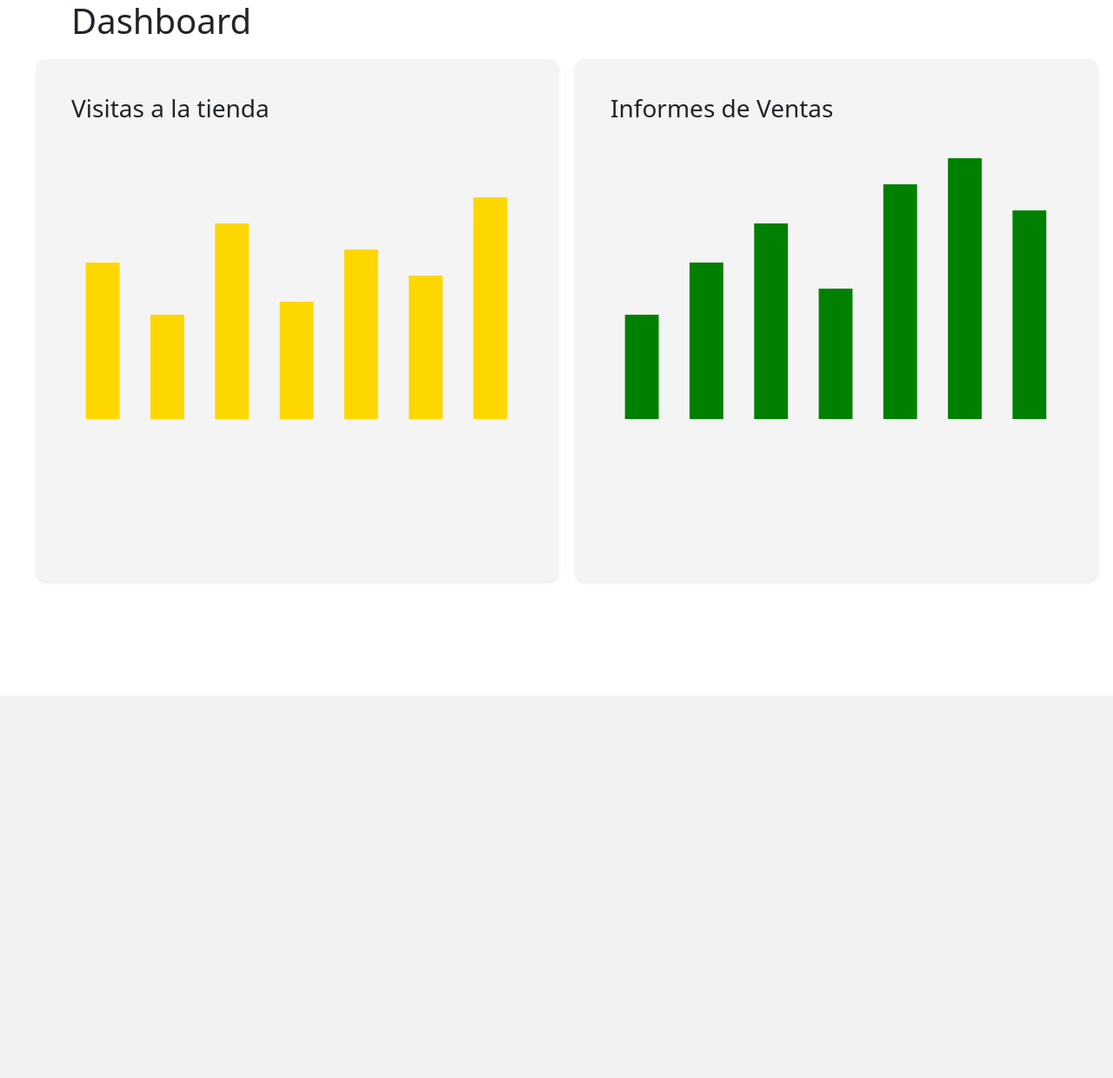
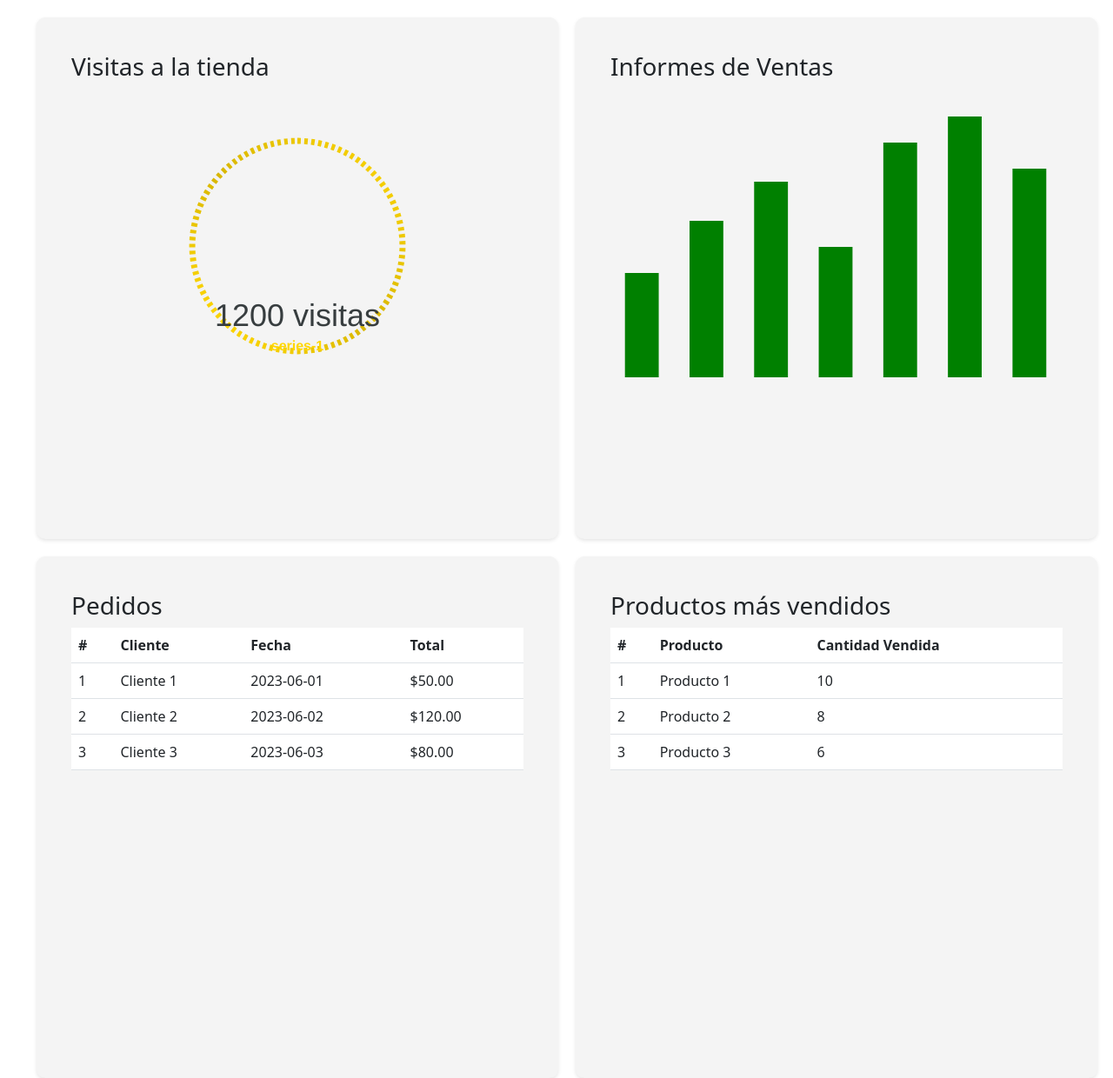
Before and after one commit to MeiBermudez/pctech, a PHP site: page /admin/dashboard.php in a window 1280 px wide. Shown: the whole page at 87% size. Before the commit the page ends 800 px from the top, so only its background shows below. Run offline with PHP 8.4, Linux system fonts and the light colour scheme; some libraries are stand-ins or nearby versions.

Commit message:
dashboardupdter

```diff
--- a/admin/dashboard.php
+++ b/admin/dashboard.php
@@ -37,13 +37,13 @@
             height: 70%;
         }
     </style>
-    <title>Dashboard</title>
+    <title>panel administrativo</title>
 </head>
 
 <body>
 
     <div class="container">
-        <h1>Dashboard</h1>
+        <h1></h1>
 
         <div class="dashboard-container">
             <div class="dashboard-item">
@@ -56,6 +56,70 @@
                 <!-- Contenedor para el gráfico de informes de ventas -->
                 <div id="sales-chart" class="chart-container"></div>
             </div>
+            <div class="dashboard-item">
+                <h3>Pedidos</h3>
+                <!-- Contenido para la lista de pedidos -->
+                <table class="table">
+                    <thead>
+                        <tr>
+                            <th>#</th>
+                            <th>Cliente</th>
+                            <th>Fecha</th>
+                            <th>Total</th>
+                        </tr>
+                    </thead>
+                    <tbody>
+                        <tr>
+                            <td>1</td>
+                            <td>Cliente 1</td>
+                            <td>2023-06-01</td>
+                            <td>$50.00</td>
+                        </tr>
+                        <tr>
+                            <td>2</td>
+                            <td>Cliente 2</td>
+                            <td>2023-06-02</td>
+                            <td>$120.00</td>
+                        </tr>
+                        <tr>
+                            <td>3</td>
+                            <td>Cliente 3</td>
+                            <td>2023-06-03</td>
+                            <td>$80.00</td>
+                        </tr>
+                    </tbody>
+                </table>
+            </div>
+            <div class="dashboard-item">
+                <h3>Productos más vendidos</h3>
+                <!-- Contenido para la lista de productos más vendidos -->
+                <table class="table">
+                    <thead>
+                        <tr>
+                            <th>#</th>
+                            <th>Producto</th>
+                            <th>Cantidad Vendida</th>
+                        </tr>
+                    </thead>
+                    <tbody>
+                        <tr>
+                            <td>1</td>
+                            <td>Producto 1</td>
+                            <td>10</td>
+                        </tr>
+                        <tr>
+                            <td>2</td>
+                            <td>Producto 2</td>
+                            <td>8</td>
+                        </tr>
+                        <tr>
+                            <td>3</td>
+                            <td>Producto 3</td>
+                            <td>6</td>
+                        </tr>
+                    </tbody>
+                </table>
+            </div>
         </div>
 
     </div>
@@ -65,49 +129,59 @@
         $(document).ready(function () {
             // Datos de ejemplo para el gráfico de visitas a la tienda
             var visitsData = {
-                series: [1200, 800, 1500, 900, 1300, 1100, 1700]
+                series: [1200]
             };
 
             // Opciones de configuración del gráfico de visitas a la tienda
             var visitsOptions = {
                 chart: {
-                    type: 'bar',
+                    type: 'radialBar',
                     height: 300,
                     sparkline: {
                         enabled: true
                     }
                 },
                 plotOptions: {
-                    bar: {
-                        horizontal: false,
-                        columnWidth: '55%',
-                        endingShape: 'rounded'
-                    },
-                },
-                dataLabels: {
-                    enabled: false
-                },
-                stroke: {
-                    show: true,
-                    width: 2,
-                    colors: ['transparent']
-                },
-                xaxis: {
-                    categories: ['Ene', 'Feb', 'Mar', 'Abr', 'May', 'Jun', 'Jul'],
-                },
-                yaxis: {
-                    title: {
-                        text: 'Visitas'
+                    radialBar: {
+                        hollow: {
+                            size: '70%'
+                        },
+                        track: {
+                            margin: 15
+                        },
+                        dataLabels: {
+                            name: {
+                                fontSize: '16px',
+                                color: undefined,
+                                offsetY: 120
+                            },
+                            value: {
+                                fontSize: '36px',
+                                color: undefined,
+                                offsetY: 76,
+                                formatter: function (val) {
+                                    return val + " visitas";
+                                }
+                            }
+                        }
                     }
                 },
                 fill: {
-                    opacity: 1
+                    type: 'gradient',
+                    gradient: {
+                        shade: 'dark',
+                        shadeIntensity: 0.15,
+                        inverseColors: false,
+                        opacityFrom: 1,
+                        opacityTo: 1,
+                        stops: [0, 50, 53, 91]
+                    }
+                },
+                stroke: {
+                    dashArray: 4
                 },
                 colors: ['#FFD700'],
-                series: [{
-                    name: 'Visitas',
-                    data: visitsData.series
-                }]
+                series: visitsData.series
             };
 
             // Crear el gráfico de visitas a la tienda
@@ -148,7 +222,7 @@
                 },
                 yaxis: {
                     title: {
-                        text: 'Ventas'
+                        text: 'Ventas (USD)'
                     }
                 },
                 fill: {
```
